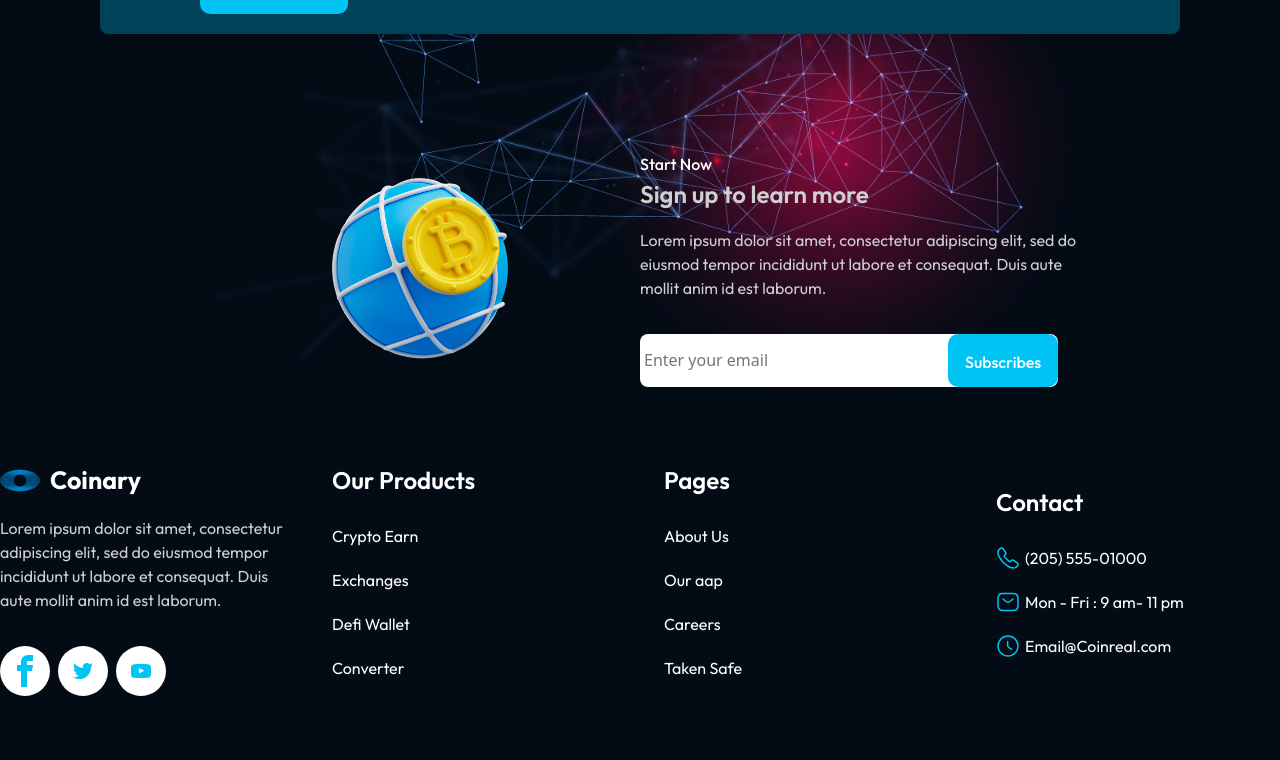
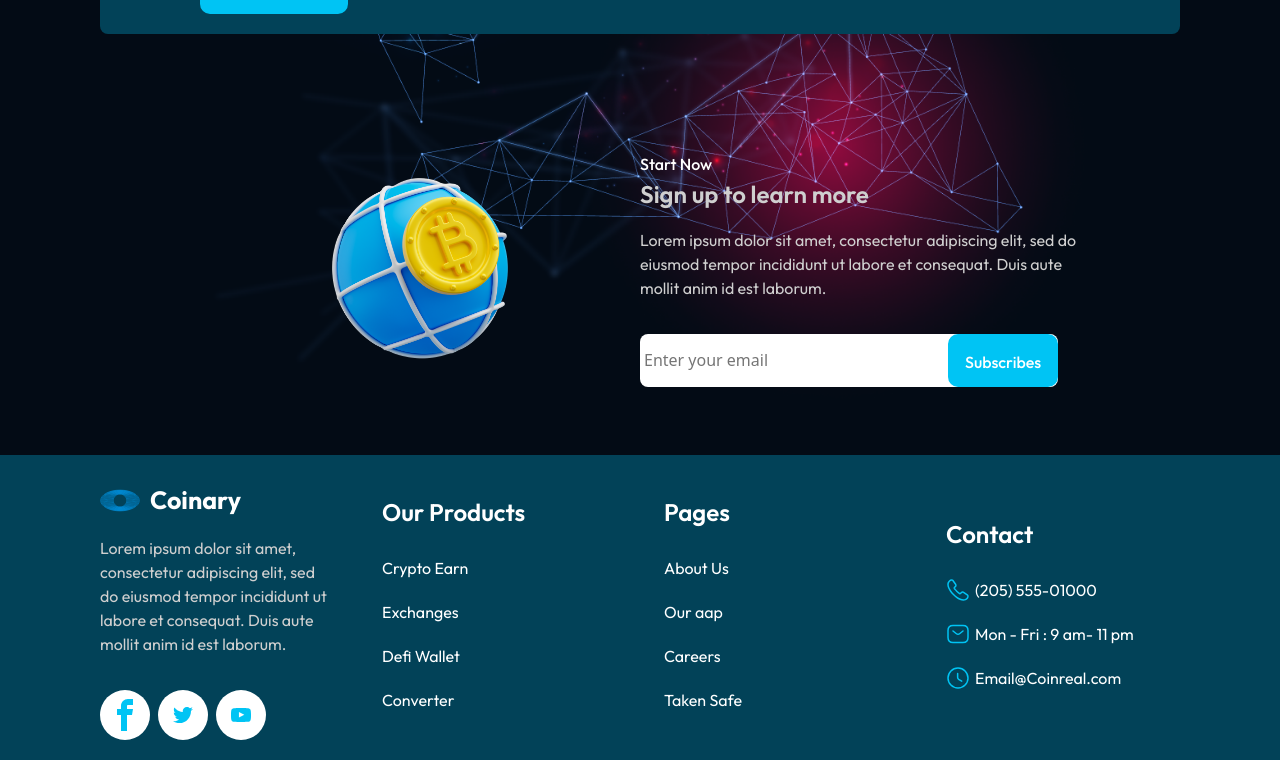
Before and after one commit to mdmarufa/coinary, a React (Vite) app: page / in a window 1280 px wide. Shown: the part 4358-5118 px from the top of the page. Before the commit the page ends 5054 px from the top, so only its background shows below. Built offline with nearby package versions, Linux system fonts and the light colour scheme.

Commit message:
Update App.jsx

```diff
--- a/src/App.jsx
+++ b/src/App.jsx
@@ -590,7 +590,8 @@ function App() {
           </div>
         </div>
       </div>
-      <footer className="w-100 flex align-items-center justify-content-center gap-5 ex">
+      <div class="fx">
+          <footer className="w-100 flex align-items-center justify-content-center gap-5 ex">
         <section>
           <PrimaryLogo />
           <P
@@ -658,6 +659,7 @@ function App() {
           </a>
         </section>
       </footer>
+      </div>
     </>
   );
 }
```
